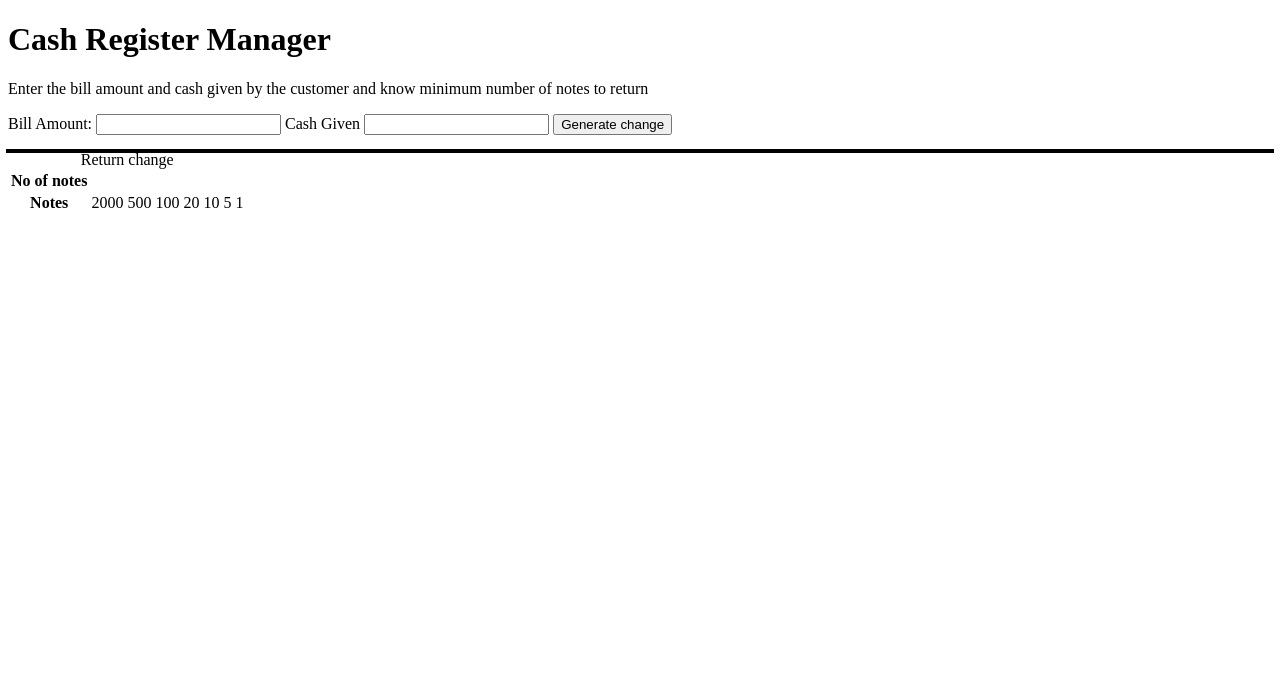
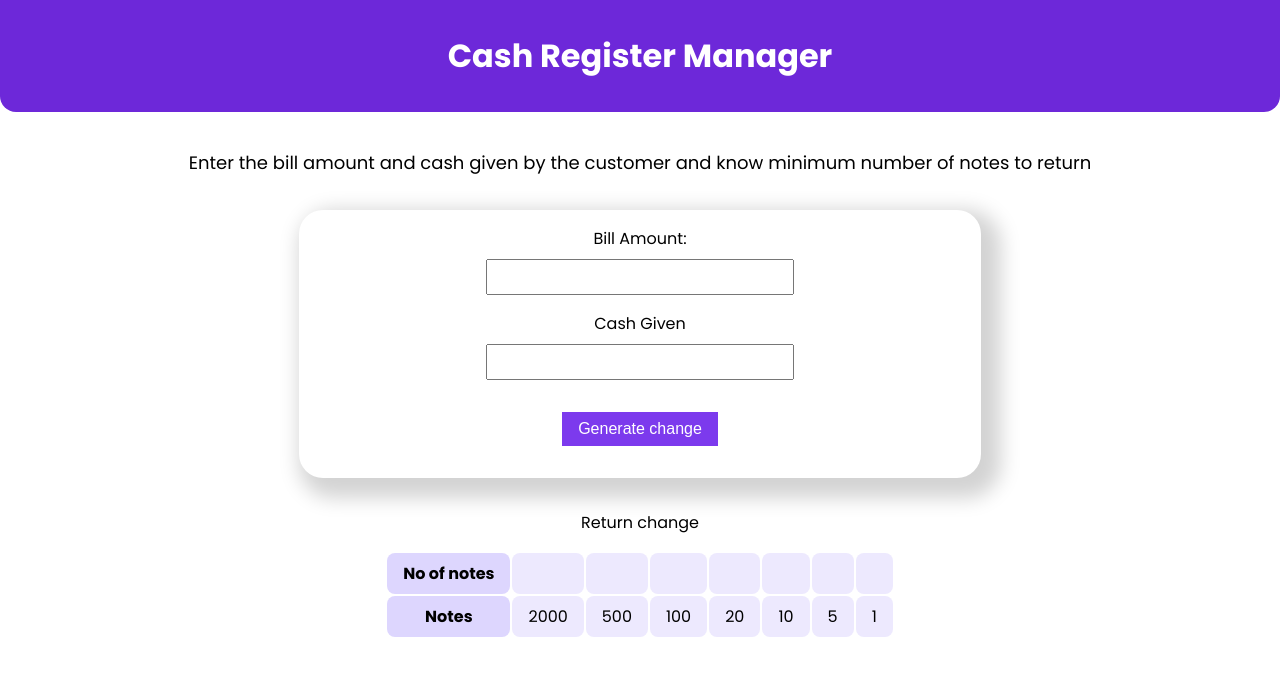
Before and after one commit to OMGATE23/cash-register, a plain HTML site: page index.html in a window 1280 px wide. Drawn offline with Linux system fonts and the light colour scheme.

Commit message:
style: added design to website

```diff
--- a/index.html
+++ b/index.html
@@ -4,20 +4,28 @@
     <meta charset="UTF-8">
     <meta http-equiv="X-UA-Compatible" content="IE=edge">
     <meta name="viewport" content="width=device-width, initial-scale=1.0">
-    <title>Document</title>
+    <title>Cash Register</title>
+    <link rel="stylesheet" href="style.css">
 </head>
 <body>
+
+    <header>
+        <h1 class="heading">Cash Register Manager</h1>
+    </header>
+
     <div class="container">
-        <h1 class="heading">Cash Register Manager</h1>
         <p class="description">
             Enter the bill amount and cash given by the customer and know minimum number of notes to return
         </p>
-        <label for="bill-amount">Bill Amount:</label>
-        <input type="text" id="bill-amount">
-        <label for="cash-given">Cash Given</label>
-        <input type="text" id="cash-given">
-        <button class="check-button">Generate change</button>
-        <p class="error-message" style="outline: 2px solid black;"></p>
+
+        <div class="input-div">
+            <label for="bill-amount">Bill Amount:</label>
+            <input type="text" id="bill-amount">
+            <label for="cash-given">Cash Given</label>
+            <input type="text" id="cash-given">
+            <button class="check-button">Generate change</button>
+        </div>
+        <p class="error-message"></p>
 
         <table class="change-table">
             <caption>
--- a/style.css
+++ b/style.css
@@ -0,0 +1,115 @@
+@import url('https://fonts.googleapis.com/css2?family=Poppins:wght@300;400;500;600;700;800;900&display=swap');
+
+
+:root {
+    --violet-50: #f5f3ff;
+    --violet-100: #ede9fe;
+    --violet-200: #ddd6fe;
+    --violet-300: #c4b5fd;
+    --violet-400: #a78bfa;
+    --violet-500: #8b5cf6;
+    --violet-600: #7c3aed;
+    --violet-700: #6d28d9;
+    --violet-800: #5b21b6;
+    --violet-900: #4c1d95;
+}
+
+body {
+    padding: 0;
+    border: 0;
+    margin: 0;
+    font-family: 'Poppins', sans-serif;
+}
+
+header {
+    text-align: center;
+    background-color: var(--violet-700);
+    color: white;
+    border-bottom-left-radius: 1rem;
+    border-bottom-right-radius: 1rem;
+}
+
+.heading {
+    padding: 2rem 0;
+    margin-top: 0;
+    border-top: 0;
+
+}
+
+.container {
+    text-align: center;
+
+    max-width: 1000px;
+    margin: auto;
+}
+
+.description {
+    font-size: 1.125rem;
+    padding-top: 1rem;
+    padding-bottom: 1rem;
+}
+
+.input-div {
+    max-width: 650px;
+    margin: auto;
+    padding: 1rem;
+    box-shadow: 10px 10px 20px 10px lightgrey;
+    margin-bottom: 2rem;
+    border-radius: 1.5rem;
+}
+
+#bill-amount,
+#cash-given {
+    display: block;
+    margin: 0.5rem auto 1rem auto;
+    width: 300px;
+    height: 30px;
+}
+
+.check-button {
+    font-size: 1rem;
+    border-radius: 0;
+    padding: 0.5rem 1rem;
+    color: white;
+    background-color: var(--violet-600);
+    border: 0;
+    margin: 1rem;
+}
+
+.check-button:hover,
+.check-button:focus {
+    font-weight: bold;
+    background-color: var(--violet-700);
+
+}
+
+.change-table {
+    /* outline: 2px solid black; */
+    margin: auto;
+    padding: 1rem 1rem;
+}
+
+.change-table caption {
+    padding: 0rem 1rem;
+    /* outline: 2px solid black; */
+    border: 0;
+    margin: 0;
+}
+
+th {
+    padding: 0.5rem 1rem;
+    border-radius: 0.5rem;
+    background-color: var(--violet-200);
+}
+
+td {
+    padding: 0.5rem 1rem;
+    border-radius: 0.5rem;
+    background-color: var(--violet-100);
+}
+
+tr {
+    margin-top: 0;
+    border-top: 0;
+    /* outline: 2px solid black; */
+}
```
